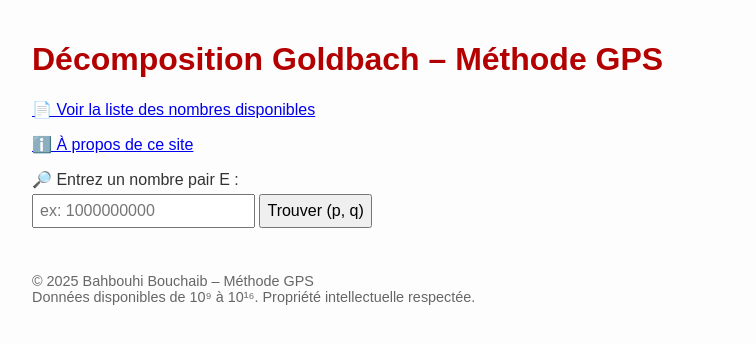
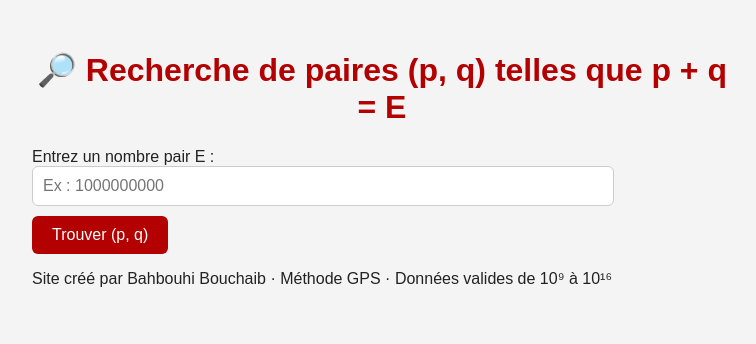
Before and after one commit to Bouchaib542/Bouchaib542-Goldbach-library-prime-pairs, a plain HTML site: page index.html in a window 1280 px wide. Shown: the whole page, without its empty margins (258-1014 px from the left). Drawn offline with Linux system fonts and the light colour scheme.

Commit message:
Update index.html

```diff
--- a/index.html
+++ b/index.html
@@ -1,78 +1,28 @@
 <!DOCTYPE html>
 <html lang="fr">
 <head>
-  <meta charset="UTF-8">
-  <title>Décomposition Goldbach – Méthode GPS</title>
-  <meta name="viewport" content="width=device-width, initial-scale=1.0">
-  <style>
-    body {
-      font-family: Arial, sans-serif;
-      background-color: #fdfdfd;
-      padding: 20px;
-      max-width: 700px;
-      margin: auto;
-      color: #333;
-    }
-    h1 {
-      color: #b30000;
-    }
-    input, button {
-      font-size: 1em;
-      padding: 6px;
-      margin: 5px 0;
-    }
-    .result {
-      margin-top: 20px;
-      font-weight: bold;
-    }
-    footer {
-      margin-top: 40px;
-      font-size: 0.9em;
-      color: #666;
-    }
-  </style>
+  <meta charset="UTF-8" />
+  <meta name="viewport" content="width=device-width, initial-scale=1.0"/>
+  <title>Décomposition Goldbach GPS</title>
+  <link rel="stylesheet" href="style.css"/>
 </head>
 <body>
+  <header>
+    <h1>🔎 Recherche de paires (p, q) telles que p + q = E</h1>
+  </header>
 
-  <h1>Décomposition Goldbach – Méthode GPS</h1>
-  <p><a href="liste.html">📄 Voir la liste des nombres disponibles</a></p>
-  <p><a href="about.html">ℹ️ À propos de ce site</a></p>
+  <main>
+    <label for="evenInput">Entrez un nombre pair E :</label>
+    <input type="text" id="evenInput" placeholder="Ex : 1000000000" />
+    <button onclick="findGoldbachPair()">Trouver (p, q)</button>
 
-  <label for="inputE">🔎 Entrez un nombre pair E :</label><br>
-  <input type="text" id="inputE" placeholder="ex: 1000000000">
-  <button onclick="chercher()">Trouver (p, q)</button>
-
-  <div class="result" id="resultat"></div>
+    <section id="result" class="result-section"></section>
+  </main>
 
   <footer>
-    © 2025 Bahbouhi Bouchaib – Méthode GPS<br>
-    Données disponibles de 10⁹ à 10¹⁶. Propriété intellectuelle respectée.
+    <p>Site créé par Bahbouhi Bouchaib · Méthode GPS · Données valides de 10⁹ à 10¹⁶</p>
   </footer>
 
-  <script>
-    async function chercher() {
-      const E = document.getElementById("inputE").value.trim();
-      const resultat = document.getElementById("resultat");
-      resultat.textContent = "⏳ Chargement...";
-
-      const exp = E.length - 1;
-      const fichier = `pairs_${exp}.json`;
-
-      try {
-        const reponse = await fetch(fichier);
-        const data = await reponse.json();
-
-        if (data[E]) {
-          const [p, q] = data[E];
-          resultat.innerHTML = `✅ ${E} = ${p} + ${q}`;
-        } else {
-          resultat.innerHTML = `❌ Nombre hors plage ou données manquantes.`;
-        }
-      } catch (e) {
-        resultat.innerHTML = `❌ Erreur de chargement des données (${fichier}).`;
-      }
-    }
-  </script>
-
+  <script src="script.js"></script>
 </body>
 </html>
```
